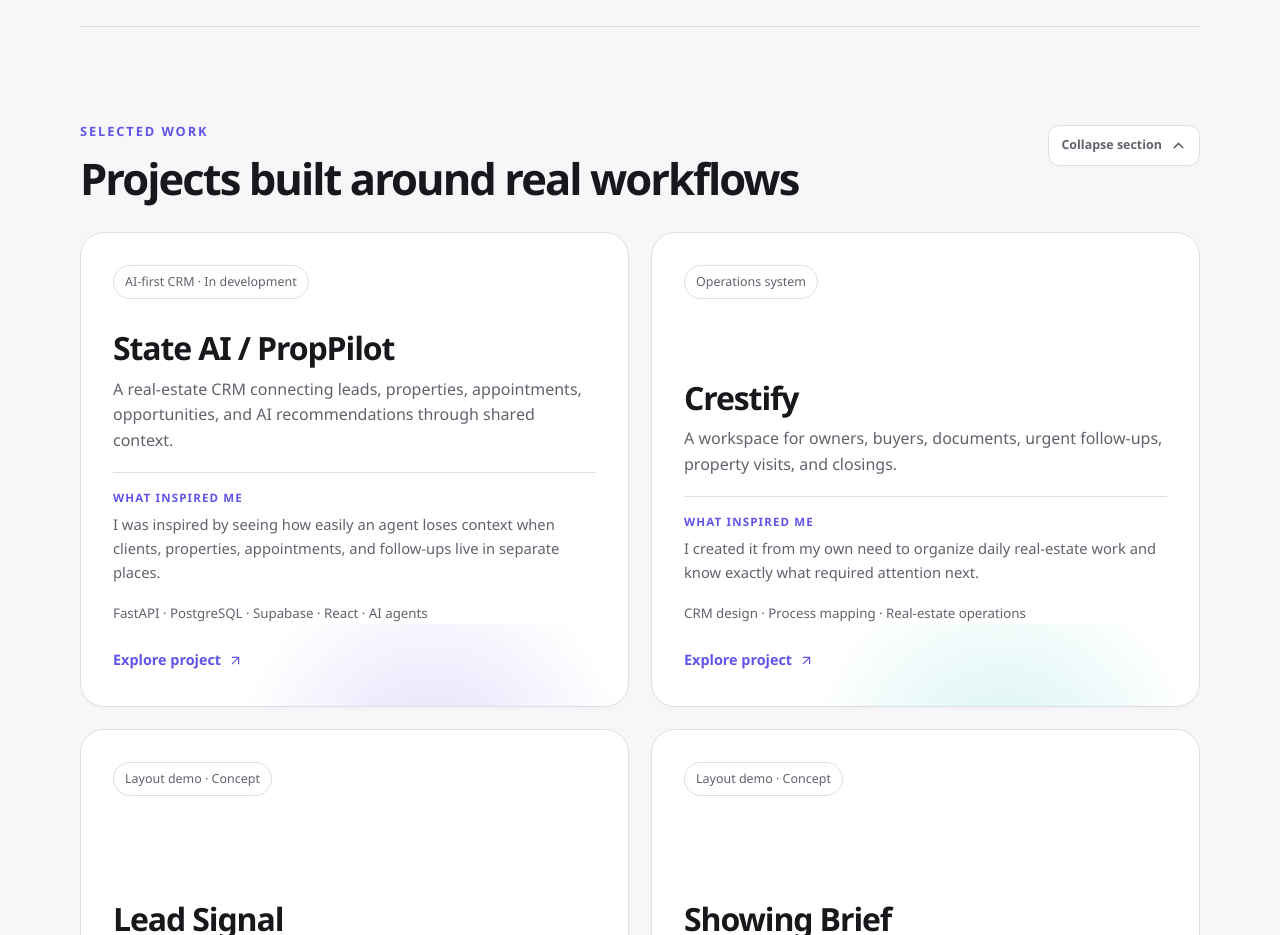
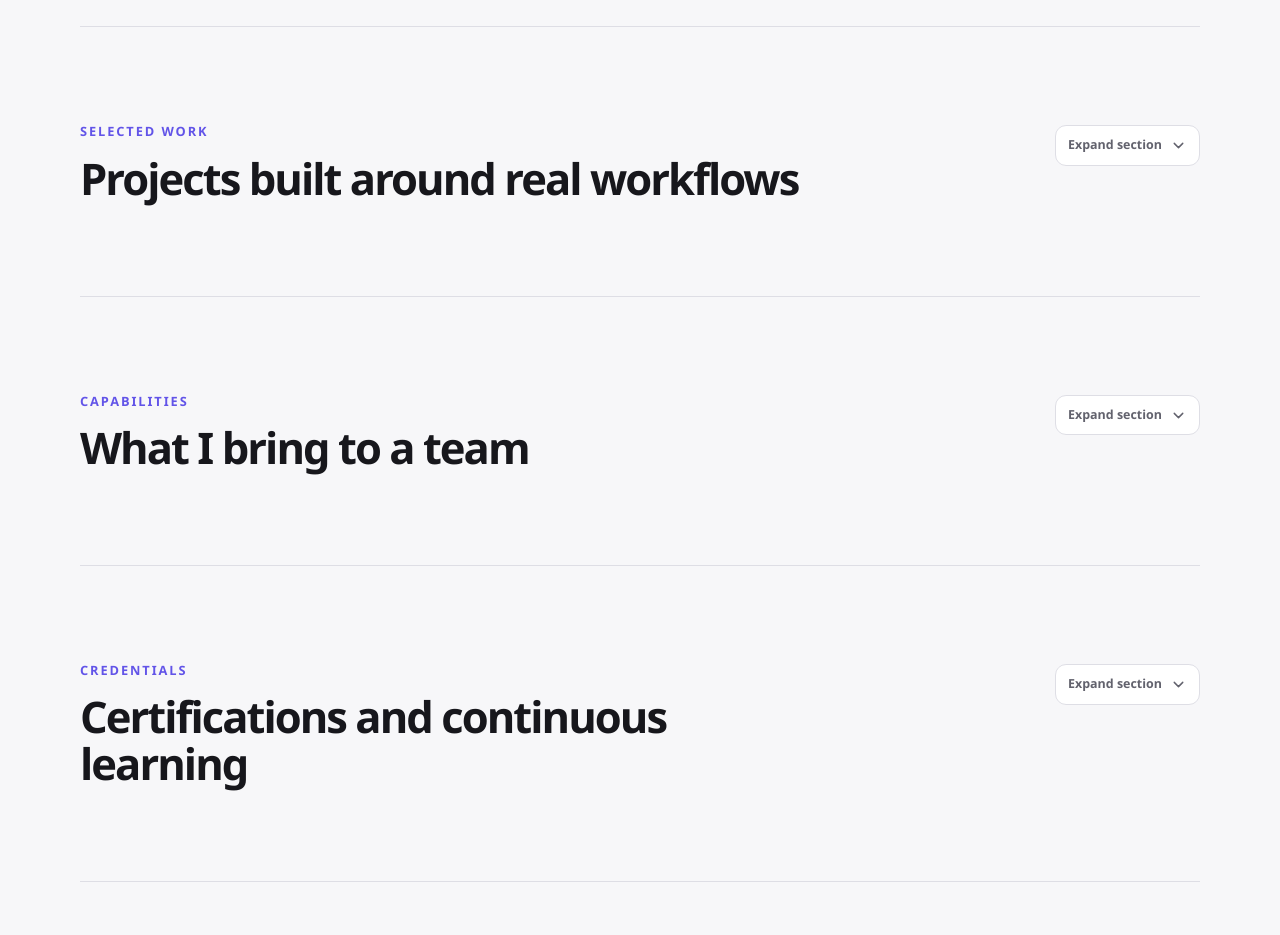
Before and after one commit to h8hyf2rw9y-afk/Portfolio, a React (Vite) app: page / in a window 1280 px wide. Shown: the part 1980-2915 px from the top of the page. Built offline with nearby package versions, Linux system fonts and the light colour scheme.

Commit message:
Keep long project section collapsed initially

```diff
--- a/src/App.tsx
+++ b/src/App.tsx
@@ -28,7 +28,7 @@ export default function App() {
     <header className="hero" id="home"><div className="availability"><span/>{t.available}</div><motion.h1 initial={{opacity:0,y:18}} animate={{opacity:1,y:0}}>Emiliano<br/>González Romo</motion.h1><p className="lede">{t.hero}</p><div className="actions"><a className="button primary" href="#work">{t.view}<ArrowUpRight size={16}/></a><a className="button" href="https://github.com/h8hyf2rw9y-afk" target="_blank" rel="noopener noreferrer">{t.github}<Github size={16}/></a></div></header>
     <CollapsibleSection id="about" kicker={t.about} title={t.aboutTitle} language={language}><p className="body-copy">{t.aboutBody}</p></CollapsibleSection>
     <CollapsibleSection id="experience" kicker={t.experience} title={t.value} language={language}><motion.button type="button" className="experience-card experience-card-complete" onClick={()=>setExperienceOpen(true)} initial={{opacity:0,y:18}} whileInView={{opacity:1,y:0}} viewport={{once:true}}><div className="experience-card-header"><span>{language==="en"?"Complete experience":"Experiencia completa"}</span><strong>02</strong></div><div><h3>{language==="en"?"Real estate, technology, and business":"Bienes raíces, tecnología y negocio"}</h3><p>{language==="en"?"Explore my experience across client work, operations, product thinking, and technology projects in one complete view.":"Explora mi experiencia en trabajo con clientes, operaciones, pensamiento de producto y proyectos tecnológicos en una sola vista."}</p><div className="experience-preview-list">{experiences.map(item=><span key={`${item.company}-${item.role.en}`}>{item.company} · {tx(item.role)}</span>)}</div><span className="view-project">{language==="en"?"View complete experience":"Ver experiencia completa"}<ArrowUpRight size={15}/></span></div></motion.button></CollapsibleSection>
-    <CollapsibleSection id="work" kicker={t.work} title={t.workTitle} language={language}><div className="project-grid">{projects.map((project,index)=><motion.button type="button" className={`project-card ${project.tone}`} key={project.title} initial={{opacity:0,y:20}} whileInView={{opacity:1,y:0}} viewport={{once:true}} transition={{delay:(index%4)*.06}} onClick={()=>setSelectedProject(project)}><span className="tag">{tx(project.label)}</span><div><h3>{project.title}</h3><p>{tx(project.description)}</p><p className="inspiration-preview"><span>{t.inspired}</span>{tx(project.inspiration)}</p><small>{project.stack}</small><span className="view-project">{t.explore}<ArrowUpRight size={15}/></span></div></motion.button>)}</div></CollapsibleSection>
+    <CollapsibleSection id="work" kicker={t.work} title={t.workTitle} language={language} defaultOpen={false}><div className="project-grid">{projects.map((project,index)=><motion.button type="button" className={`project-card ${project.tone}`} key={project.title} initial={{opacity:0,y:20}} whileInView={{opacity:1,y:0}} viewport={{once:true}} transition={{delay:(index%4)*.06}} onClick={()=>setSelectedProject(project)}><span className="tag">{tx(project.label)}</span><div><h3>{project.title}</h3><p>{tx(project.description)}</p><p className="inspiration-preview"><span>{t.inspired}</span>{tx(project.inspiration)}</p><small>{project.stack}</small><span className="view-project">{t.explore}<ArrowUpRight size={15}/></span></div></motion.button>)}</div></CollapsibleSection>
     <CollapsibleSection id="skills" kicker={t.skills} title={t.skillsTitle} language={language} defaultOpen={false}><div className="pills">{capabilities.map(item=><span key={item}>{item}</span>)}</div></CollapsibleSection>
     <CertificationsSection language={language} />
     <CollapsibleSection id="education" kicker={t.education} title={t.educationTitle} language={language} defaultOpen={false}><div className="timeline"><article><time>{t.graduated}</time><div><h3>{t.degree}</h3><p>Tecnológico de Monterrey · Campus Monterrey</p></div></article><article><time>{t.learning}</time><div><h3>{t.programs}</h3><p>McKinsey Forward · AWS Cloud Foundations · Dell Setting Up Your Sale · Introduction to Generative AI · Jira · CAPM preparation</p></div></article></div></CollapsibleSection>
```
